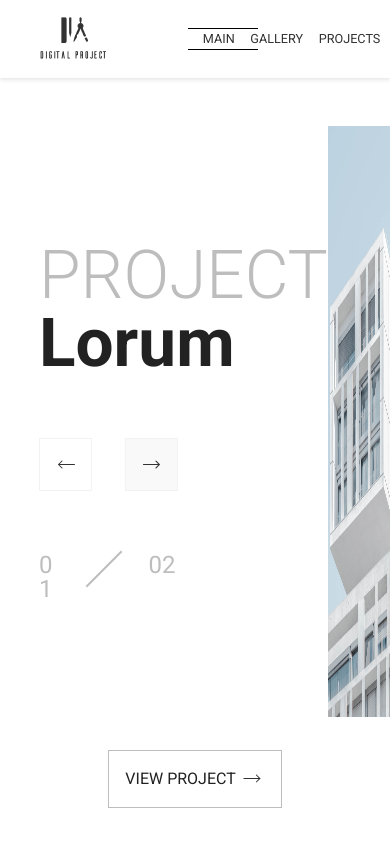
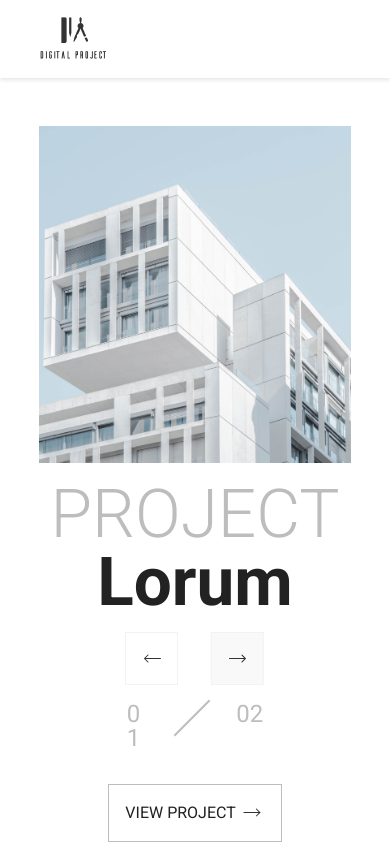
Before and after one commit to AdamJednacz/Projekt-9, a React (Create React App) app in the folder my-app/: page / in a window 390 px wide. Shown: the top 844 px of the page. Built offline with nearby package versions, Linux system fonts and the light colour scheme; a small style sheet from the web is missing.

Commit message:
view phone

```diff
--- a/my-app/public/index.html
+++ b/my-app/public/index.html
@@ -2,7 +2,7 @@
 <html lang="en">
   <head>
     <link rel="stylesheet" href="https://cdnjs.cloudflare.com/ajax/libs/font-awesome/5.15.4/css/all.min.css" integrity="sha384-dTVE0eRLEdHWrwdE4N8lX4c8wUTgTKD5gt7b6Pkc6ujIeA7t5M32hpPHF5OHpdz3" crossorigin="anonymous">
-
+    <meta name="viewport" content="width=device-width, initial-scale=1, maximum-scale=1, user-scalable=no">
     <meta charset="utf-8" />
     <link rel="icon" href="%PUBLIC_URL%/favicon.ico" />
     <link rel="preconnect" href="https://fonts.googleapis.com">
--- a/my-app/src/scss/settings/_all.scss
+++ b/my-app/src/scss/settings/_all.scss
@@ -1,2 +1,3 @@
 @import "_reset.scss";
 @import "_variables.scss";
+@import "_mixins.scss";
--- /dev/null
+++ b/my-app/src/scss/settings/_mixins.scss
@@ -0,0 +1,5 @@
+@mixin phone{
+  @media only screen and (max-width: 600px) {
+    @content;
+  }
+}
--- a/my-app/src/scss/style/_header.scss
+++ b/my-app/src/scss/style/_header.scss
@@ -12,6 +12,7 @@
     flex-direction: row;
     justify-content: space-between;
     width: 100%;
+
     img{
 
     }
@@ -20,9 +21,10 @@
       display: flex;
       align-items: center;
       flex-direction: row;
+      @include phone{
+        display: none;
+      }
       .header_menu_item{
-
-
         font-size:1.5vh;
         font-weight: 400;
         position: relative;
--- a/my-app/src/scss/style/_photos_gallery_main.scss
+++ b/my-app/src/scss/style/_photos_gallery_main.scss
@@ -38,7 +38,6 @@
       margin-bottom: 4vh;
       .photos_gallery_main_counter_numbers{
         display: flex;
-        color: #333333;
         flex-direction: column;
         margin-right: 4em;
         position: relative;
--- a/my-app/src/scss/style/_view.scss
+++ b/my-app/src/scss/style/_view.scss
@@ -13,13 +13,21 @@
       align-items: center;
       flex-direction: row;
       justify-content: space-around;
+      @include phone{
+        flex-direction: column-reverse;
+
+      }
       .view_item_text {
         height: 50vh;
         display: flex;
         flex-direction: column;
         align-items: center;
         justify-content: space-around;
-
+        @include phone{
+          text-align: center;
+          height: auto;
+          margin-top: 2vh;
+        }
         h1 {
           font-size: 8vh;
           color: #BDBDBD;
@@ -34,7 +42,11 @@
 
         .view_item_text_arrow_container {
           width: 100%;
-
+          @include phone {
+            display: flex;
+            justify-content: center;
+            margin-top: 2vh;
+          }
           .view_item_text_arrow {
             position: relative;
 
@@ -59,6 +71,11 @@
           font-size: 24px;
           color: #BDBDBD;
           width: 100%;
+          @include phone{
+            display: flex;
+            justify-content: center;
+            margin-top: 2vh;
+          }
           .view_item_text_numbers_counter{
             display: flex;
             flex-direction: column;
@@ -81,7 +98,10 @@
       .view_item_img {
         height: 70vh;
         width: 40%;
-
+        @include phone{
+          height: 40vh;
+          width: 100%;
+        }
       }
     }
     .view_btn {
```
